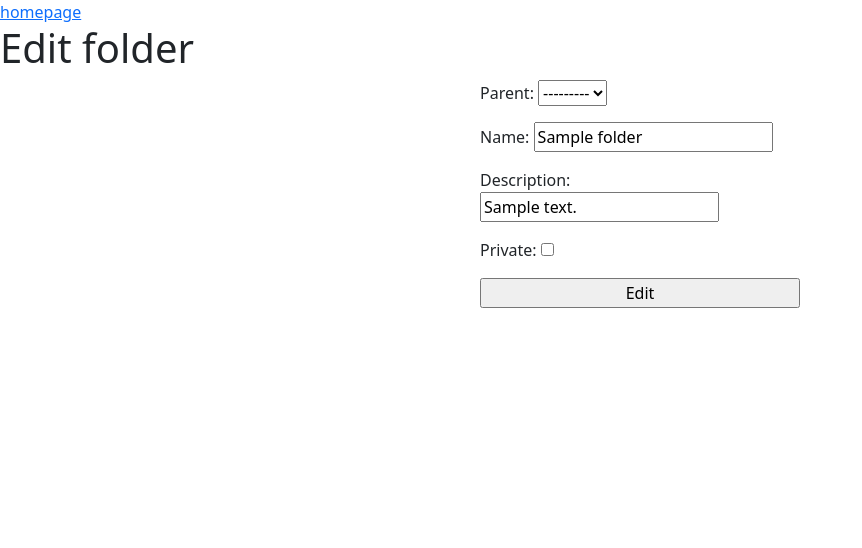
After one commit to andyw1589/mytoyhouse, a Django app: page /folders/edit/1/ in a window 1280 px wide. The commit adds this page. Shown: the top 548 px of the page, without its empty margins (0-862 px from the left). Run offline with Django 4.2, Linux system fonts and the light colour scheme; a user stored in the database is signed in; tables that the repository leaves empty hold one stand-in row (values such as "Sample post").

Commit message:
added edit folder view, folder/character listing sorts by name

```diff
--- a/characters/templates/characters/view.html
+++ b/characters/templates/characters/view.html
@@ -18,6 +18,9 @@
 <p>This character is <strong>public</strong></p>
 {% endif %}
 {% endif %}
+
+<p>Created {{ char.created }}</p>
+
 <div id="character-view">
     <section id="basics">
         <h2>Basics:</h2>
--- a/characters/views/AddCharacterView.py
+++ b/characters/views/AddCharacterView.py
@@ -33,7 +33,7 @@ class AddCharacterView(LoginRequiredMixin, CreateView):
         return data
 
     def get_success_url(self) -> str:
-        return  reverse_lazy("folders:view", kwargs={"pk": self.kwargs["folder"]})
+        return reverse_lazy("characters:view", kwargs={"pk": self.get_form().instance.id})
 
     def form_valid(self, form):
         form.instance.owner = self.request.user
--- a/folders/models.py
+++ b/folders/models.py
@@ -9,6 +9,7 @@ class Folder(models.Model):
     name = models.CharField(max_length=100, null=False)
     created = models.TimeField(auto_created=True, default=timezone.now)
     private = models.BooleanField(null=False, default=False)  # whether other people can view this folder
+    description = models.CharField(max_length=200, null=True, blank=True)
 
     def __str__(self):
         return self.name
--- /dev/null
+++ b/folders/templates/folders/edit.html
@@ -0,0 +1,10 @@
+{% extends "base.html" %}
+
+{% block main %}
+<h1>Edit folder</h1>
+<form action="{% url 'folders:edit' folder.id %}" method="POST" class="w-25 mx-auto">
+    {% csrf_token %}
+    {{ form.as_p }}
+    <input type="submit" value="Edit">
+</form>
+{% endblock %}
--- a/folders/templates/folders/root.html
+++ b/folders/templates/folders/root.html
@@ -9,7 +9,7 @@
 {% endif %}
 
 <ul>
-    {% for folder in root.folder_set.all %}
+    {% for folder in root.folder_set.all|dictsort:'name' %}
     {% if folder.owner.id == request.user.id or not folder.private %}
     <li><a href="{% url 'folders:view' folder.id %}">{{ folder.name }}</a></li>
     {% endif %}
--- a/folders/urls.py
+++ b/folders/urls.py
@@ -4,5 +4,6 @@ from folders.views import *
 app_name = "folders"
 urlpatterns = [
     path("add/<int:parent>/", AddFolderView.as_view(), name="add"),
-    path("view/<int:pk>/", DisplayFolderView.as_view(), name="view")
+    path("view/<int:pk>/", DisplayFolderView.as_view(), name="view"),
+    path("edit/<int:pk>/", EditFolderView.as_view(), name="edit")
 ]
--- a/folders/views/AddFolderView.py
+++ b/folders/views/AddFolderView.py
@@ -8,7 +8,7 @@ class AddFolderView(LoginRequiredMixin, CreateView):
     login_url = reverse_lazy("accounts:login")
     model = Folder
     template_name = "folders/add.html"
-    fields = ["parent", "name", "private"]
+    fields = ["parent", "name", "description", "private"]
 
     def get(self, request, parent):
         # user must be the owner
--- /dev/null
+++ b/folders/views/EditFolderView.py
@@ -0,0 +1,36 @@
+from django.views.generic.edit import UpdateView
+from folders.models import Folder
+from django.contrib.auth.mixins import LoginRequiredMixin
+from django.urls import reverse_lazy
+from django.http import HttpResponseForbidden, HttpResponseNotAllowed
+
+class EditFolderView(LoginRequiredMixin, UpdateView):
+    login_url = reverse_lazy("accounts:login")
+    template_name="folders/edit.html"
+    context_object_name = "folder"
+    model = Folder
+    fields = ["parent", "name", "description", "private"]
+
+    def get(self, request, pk):
+        # user must be the owner
+        folder = Folder.objects.get(id=pk)
+        if folder.owner != request.user:
+            return HttpResponseForbidden()
+        return super().get(request, pk)
+
+    def post(self, request, pk):
+        # user must be the owner
+        folder = Folder.objects.get(id=pk)
+        if folder.owner != request.user:
+            return HttpResponseForbidden()
+        return super().post(request, pk)
+
+    def get_success_url(self) -> str:
+        # open details of the new folder
+        return reverse_lazy("folders:view", kwargs={"pk": self.object.id})
+
+    def get_form(self, *args, **kwargs):
+        form = super().get_form(*args, **kwargs)
+        form.fields["parent"].queryset = self.request.user.folder_set.all().exclude(id=self.kwargs["pk"])
+        form.fields["parent"].queryset = form.fields["parent"].queryset.exclude(id__in=self.get_object().folder_set.all())
+        return form
--- a/folders/views/__init__.py
+++ b/folders/views/__init__.py
@@ -1,2 +1,3 @@
 from .AddFolderView import AddFolderView
 from .DisplayFolderView import DisplayFolderView
+from .EditFolderView import EditFolderView
```
Also changed, not shown: folders/templates/folders/view.html (+8 -2 lines), folders/migrations/0009_folder_description.py (added), folders/migrations/0010_alter_folder_description.py (added).
